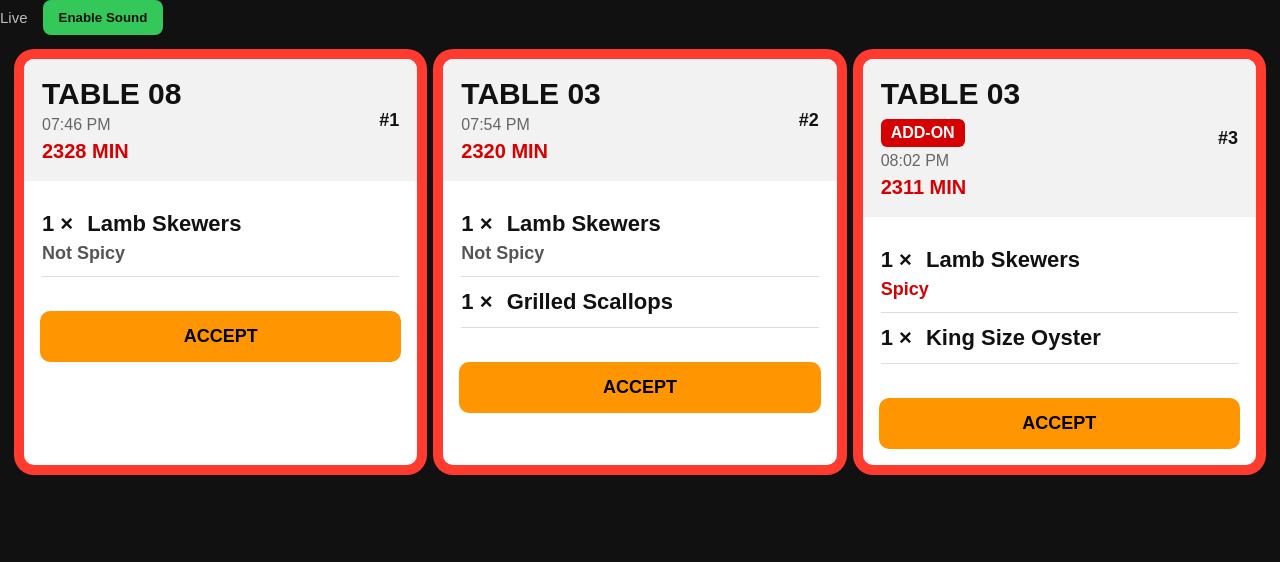
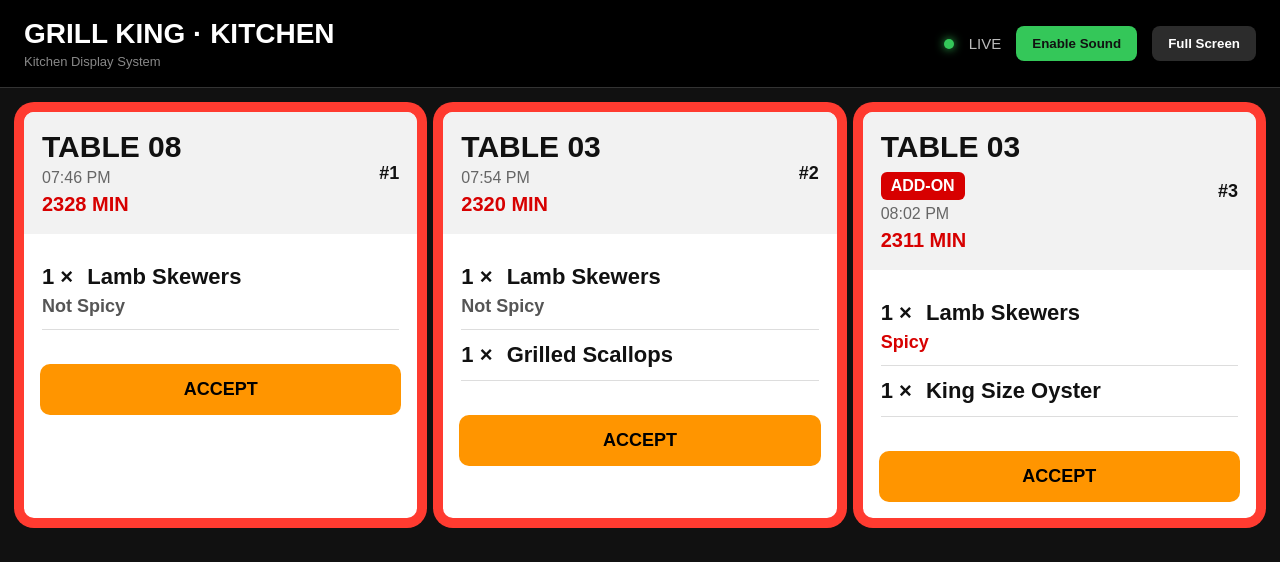
Before and after one commit to BillZha/GrillKingOrdering, a Django app: page /kitchen/ in a window 1280 px wide. Shown: the top 562 px of the page. Run offline with Django 5.2, Linux system fonts and the light colour scheme; data comes from the database, SQL or seed files in the repository.

Commit message:
Improve kitchen display header and fullscreen

```diff
--- a/ordering/templates/ordering/kitchen.html
+++ b/ordering/templates/ordering/kitchen.html
@@ -38,6 +38,31 @@
             font-size: 28px;
         }
 
+        .subtitle {
+    margin-top: 4px;
+    font-size: 13px;
+    color: #888;
+}
+
+.live-dot {
+    width: 10px;
+    height: 10px;
+    border-radius: 50%;
+    background: #34c759;
+    box-shadow: 0 0 10px #34c759;
+}
+
+#fullscreen-btn {
+    border: none;
+    background: #2c2c2c;
+    color: white;
+    padding: 10px 16px;
+    border-radius: 8px;
+    font-weight: bold;
+    cursor: pointer;
+}
+
+
         .connection {
             font-size: 15px;
             color: #bbb;
@@ -68,7 +93,19 @@
 
         .order-card.ready {
     border-color: #34c759;
+    background: #eaffef;
 }
+
+.order-card.ready .order-header {
+    background: #34c759;
+    color: #111;
+}
+
+.order-card.ready .order-time,
+.order-card.ready .elapsed-time {
+    color: #111;
+}
+
 
         .order-header {
             display: flex;
@@ -155,6 +192,7 @@
         .complete-btn {
     background: #111;
     color: white;
+    font-size: 20px;
 }
 
         .empty-state {
@@ -229,12 +267,28 @@
 </audio>
 
 {% csrf_token %}
+
+<div class="topbar">
+    <div>
+        <h1>GRILL KING · KITCHEN</h1>
+
+        <div class="subtitle">
+            Kitchen Display System
+        </div>
+    </div>
+
     <div class="top-actions">
-    <span class="connection">Live</span>
+        <span class="live-dot"></span>
+        <span class="connection">LIVE</span>
 
         <button id="sound-btn" onclick="enableSound()">
             Enable Sound
         </button>
+
+        <button id="fullscreen-btn" onclick="toggleFullscreen()">
+            Full Screen
+        </button>
+    </div>
 </div>
 
 <div id="orders-grid" class="orders-grid"></div>
@@ -274,6 +328,13 @@
         }
     }
 
+    function toggleFullscreen() {
+    if (!document.fullscreenElement) {
+        document.documentElement.requestFullscreen();
+    } else {
+        document.exitFullscreen();
+    }
+}
 
     function renderOrders(orders) {
         const grid =
```
Lines whose indentation alone changed are shown as unchanged.
